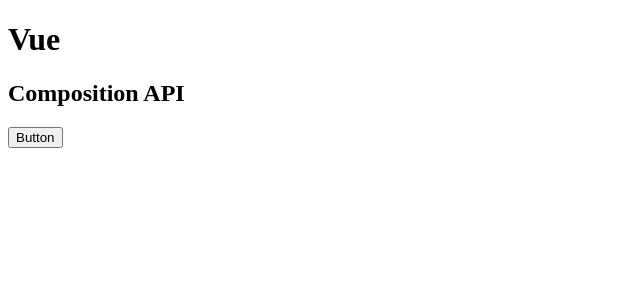
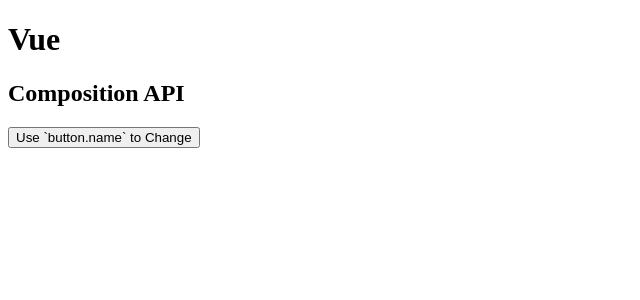
Before and after one commit to pig60214/VueCompositionApiTutorial, a Vue app: page / in a window 1280 px wide. Shown: the top 300 px of the page, without its empty margins (0-640 px from the left). Built offline with nearby package versions, Linux system fonts and the light colour scheme.

Commit message:
Destruct Reactive Object, It Will NOT Be Reactive
`ref()` , `reactive()`, `props`

```diff
--- a/src/components/HelloWorld.vue
+++ b/src/components/HelloWorld.vue
@@ -26,7 +26,13 @@
       name: 'Button',
       isDisable: false,
     };
-    const button = reactive(buttonData);
+    const button = ref(buttonData);
+    console.log(button.value); // use `.value` to get value
+    setTimeout(() => { button.value.name = 'Use `button.name` to Change'; console.log(button.value.name) }, 3000);
+    let { name } = button.value
+    setTimeout(() => { name = 'Use `name` to Change'; console.log(name) }, 6000);
+
+
 
     return {
       syntax,
```
